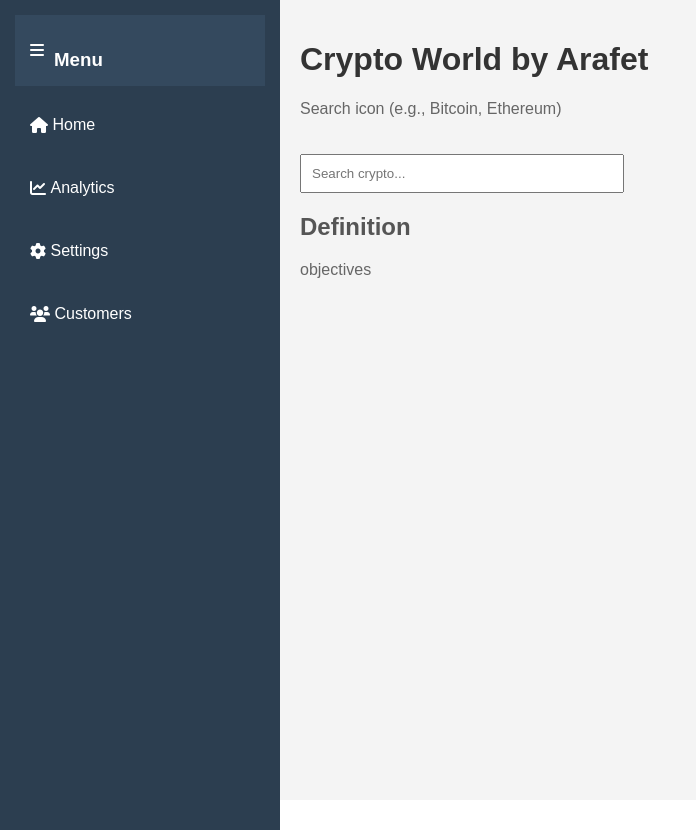
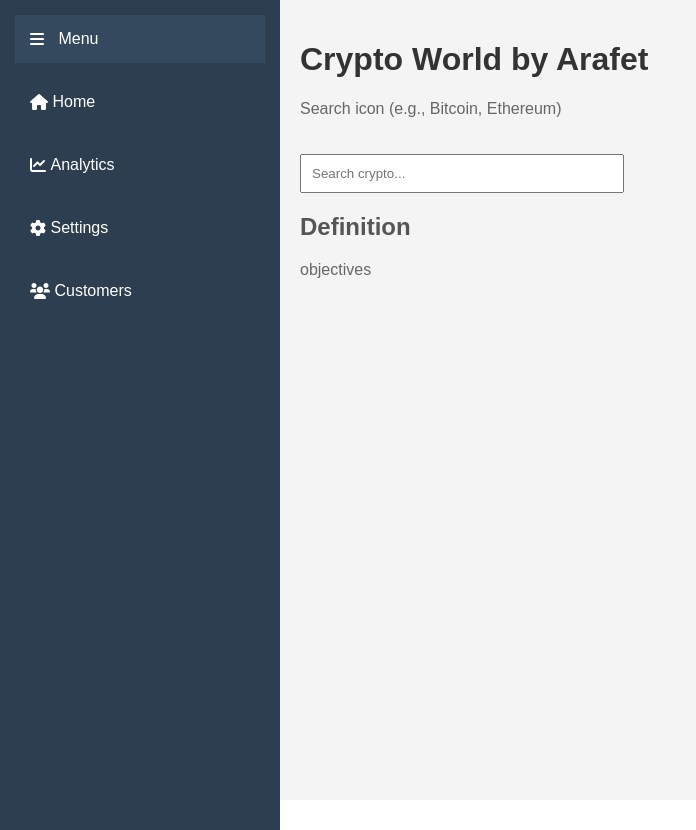
Before and after one commit to fatmajaafar/CryptoPrediction, an Angular app: page /home in a window 1280 px wide. Shown: the whole page, without its empty margins (0-696 px from the left). Built offline with nearby package versions, Linux system fonts and the light colour scheme.

Commit message:
small fixes

```diff
--- a/src/app/sidebar/sidebar.component.html
+++ b/src/app/sidebar/sidebar.component.html
@@ -1,7 +1,7 @@
 <div class="sidebar" [ngClass]="{ 'sidebar-collapsed': isCollapsed }">
-    <div class="sidebar-header">
-            <i class="fas fa-bars" (click)="toggleSidebar()"></i> <!-- toggleSidebar -->
-        <h3 *ngIf="!isCollapsed">Menu</h3>
+    <div class="sidebar-header" (click)="toggleSidebar()">
+            <i class="fas fa-bars"></i> &nbsp; <!-- toggleSidebar -->
+            <span *ngIf="!isCollapsed">Menu</span>
     </div>
     <ul>
         <li>
@@ -11,10 +11,16 @@
             </a>
         </li>
         <li>
-            <a routerLink="/analytics" routerLinkActive="active">
+            <a routerLink="/analytics" routerLinkActive="active" (click)="toggleSubMenu('analytics')">
                 <i class="fas fa-chart-line"></i>&nbsp; <!-- Analytics -->
                 <span *ngIf="!isCollapsed">Analytics</span>
             </a>
+            <ul *ngIf="!isCollapsed && isSubMenuOpen('analytics')">
+                <li><a>Fundamental Analysis</a></li>
+                <li><a>Technical Analysis</a></li>
+                <li><a>Sentiment Analysis</a></li>
+                <li><a>Prediction</a></li>
+            </ul>
         </li>
         <li>
             <a routerLink="/settings" routerLinkActive="active">
--- a/src/app/sidebar/sidebar.component.scss
+++ b/src/app/sidebar/sidebar.component.scss
@@ -15,7 +15,7 @@
         display: flex;
         align-items: center;
         background-color: #34495e;
-
+        cursor:grab;
         button {
             background: none;
             border: none;
@@ -24,7 +24,7 @@
             font-size: 20px;
         }
 
-        h3 {
+        span {
             margin-left: 10px;
             margin-bottom: 0;
         }
@@ -46,6 +46,7 @@
 
                 &:hover {
                     background-color: #34495e;
+                    cursor:grab;
                 }
 
                 fa-icon {
```
